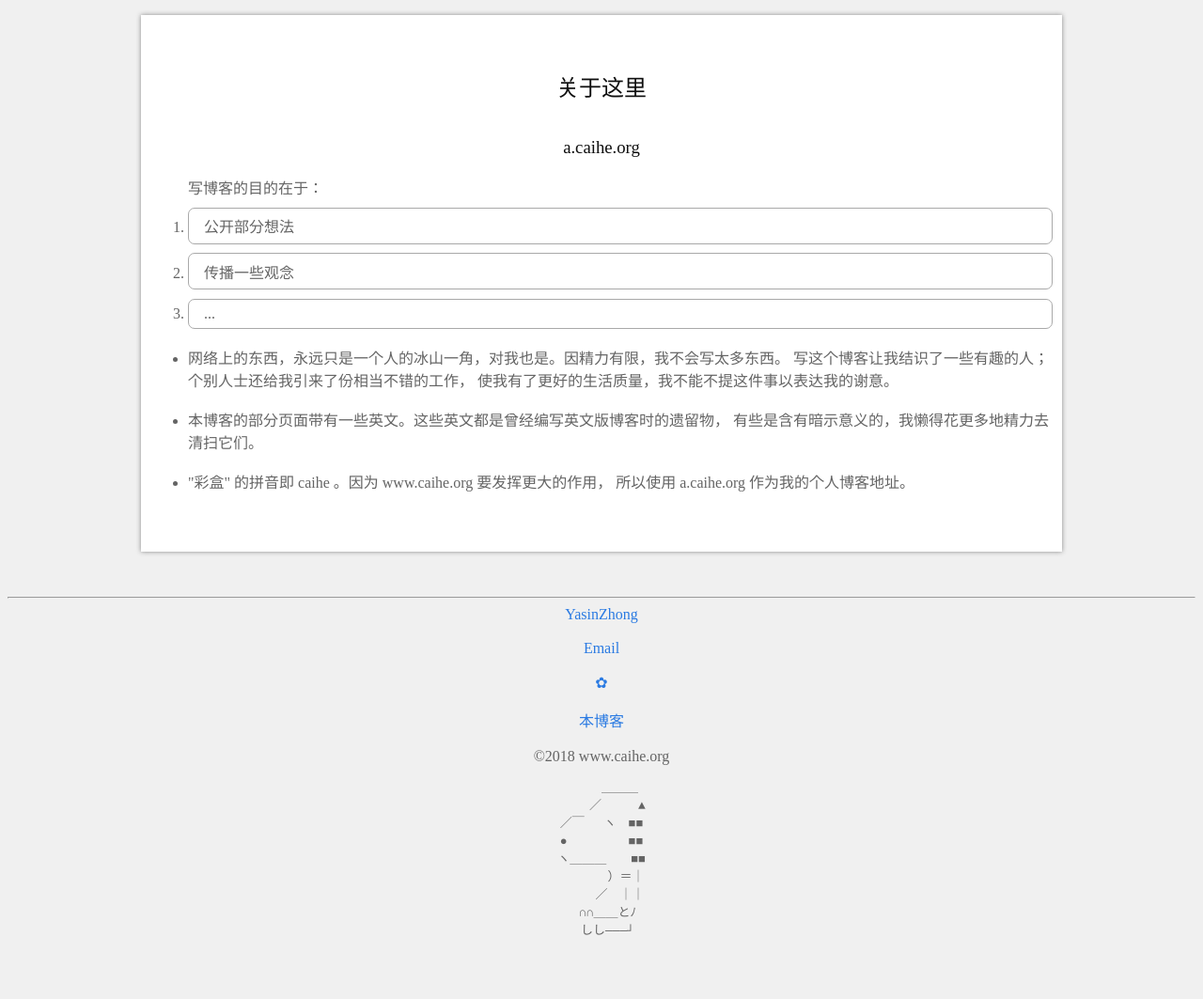
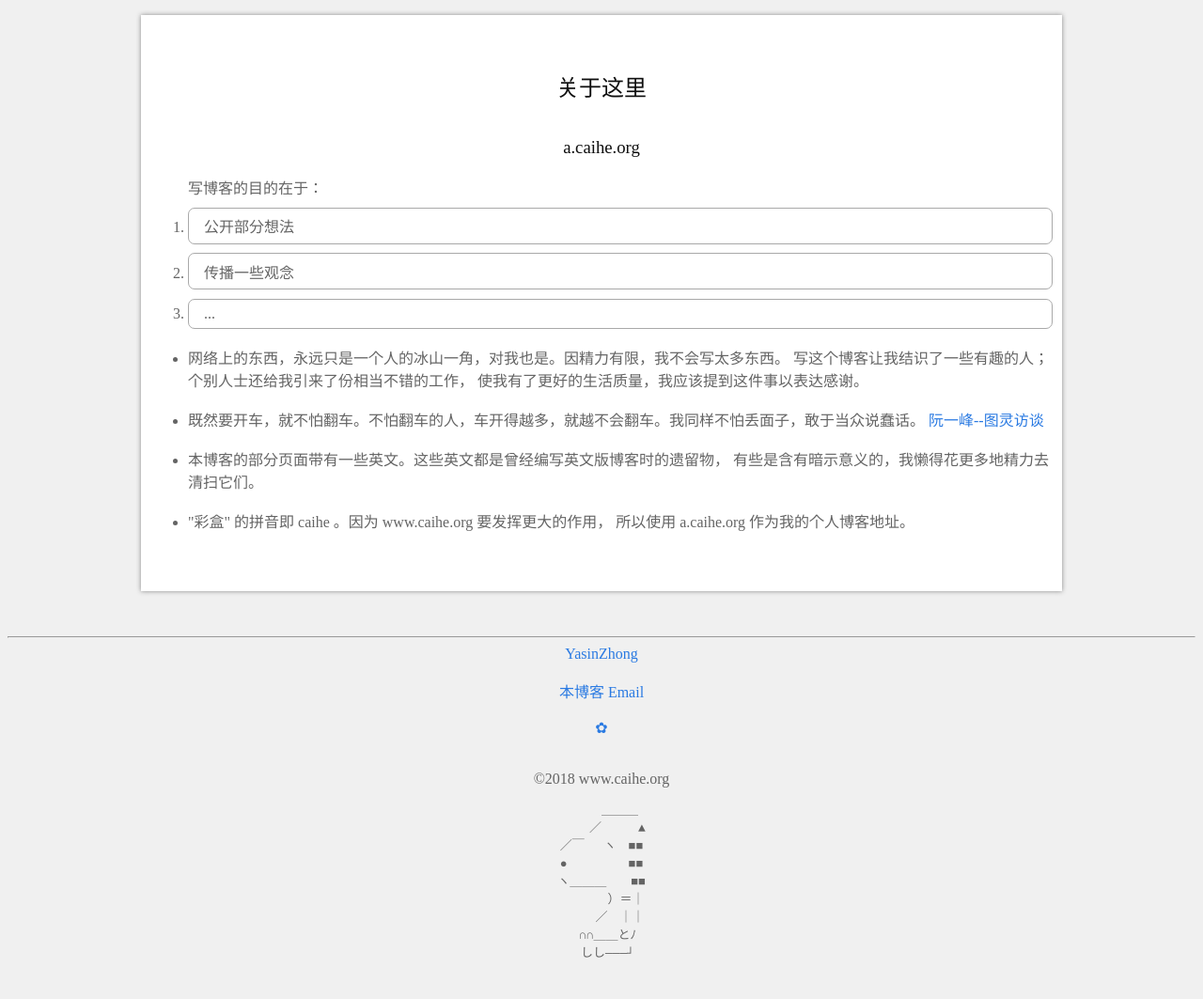
Before and after one commit to YasinZhong/yasinzhong.github.io, a Jekyll site: the page built from post0/SelfIntroduction.html, in a window 1280 px wide. Shown: the whole page at 94% size. Built offline with Jekyll 4.4.1, drawn with Linux system fonts in a browser that asks for light colours; comment, search, counter and statistics services are not loaded; before the commit the page ends 1039 px from its top, so only the background shows below that.

Commit message:
2018/05/19

```diff
--- a/_layouts/default.html
+++ b/_layouts/default.html
@@ -21,10 +21,10 @@
 
 	<hr />
 	<div id="div-header" >
-			<a href="http://a.caihe.org">YasinZhong</a><br/><br/>
-			<a href="mailto:m@caihe.org" >Email</a><br/><br/>
-			<a href="https://search.yahoo.com/web?fr=yfp-t-s" >✿</a><br/><br/>
-	  		<a href="http://a.caihe.org/post0/SelfIntroduction.html" >本博客</a>
+		<a href="http://a.caihe.org">YasinZhong</a><br/><br/>
+		<a href="http://a.caihe.org/post0/SelfIntroduction.html" >本博客</a>
+		<a href="mailto:m@caihe.org" >Email</a><br/><br/>
+		<a href="https://search.yahoo.com/web?fr=yfp-t-s" >✿</a><br/><br/>
 	</div>
 
 
--- a/post0/SelfIntroduction.html
+++ b/post0/SelfIntroduction.html
@@ -16,11 +16,17 @@ title: 关于这里
 
   <ul class="normal">
     <li>
-      网络上的东西，永远只是一个人的冰山一角，对我也是。因精力有限，我不会写太多东西。
-			写这个博客让我结识了一些有趣的人；个别人士还给我引来了份相当不错的工作，
-			使我有了更好的生活质量，我不能不提这件事以表达我的谢意。
+	网络上的东西，永远只是一个人的冰山一角，对我也是。因精力有限，我不会写太多东西。
+	写这个博客让我结识了一些有趣的人；个别人士还给我引来了份相当不错的工作，
+	使我有了更好的生活质量，我应该提到这件事以表达感谢。
     </li>
     <br>
+
+	<li>
+		既然要开车，就不怕翻车。不怕翻车的人，车开得越多，就越不会翻车。我同样不怕丢面子，敢于当众说蠢话。
+		<a href="http://www.ruanyifeng.com/blog/2015/02/turing-interview.html">阮一峰--图灵访谈</a>
+	</li>
+	<br>
 
     <li>
       本博客的部分页面带有一些英文。这些英文都是曾经编写英文版博客时的遗留物， 有些是含有暗示意义的，我懒得花更多地精力去清扫它们。
```
Also changed, not shown: _layouts/default-index.html (+5 -5 lines), _layouts/default-twit.html (+4 -4 lines).
